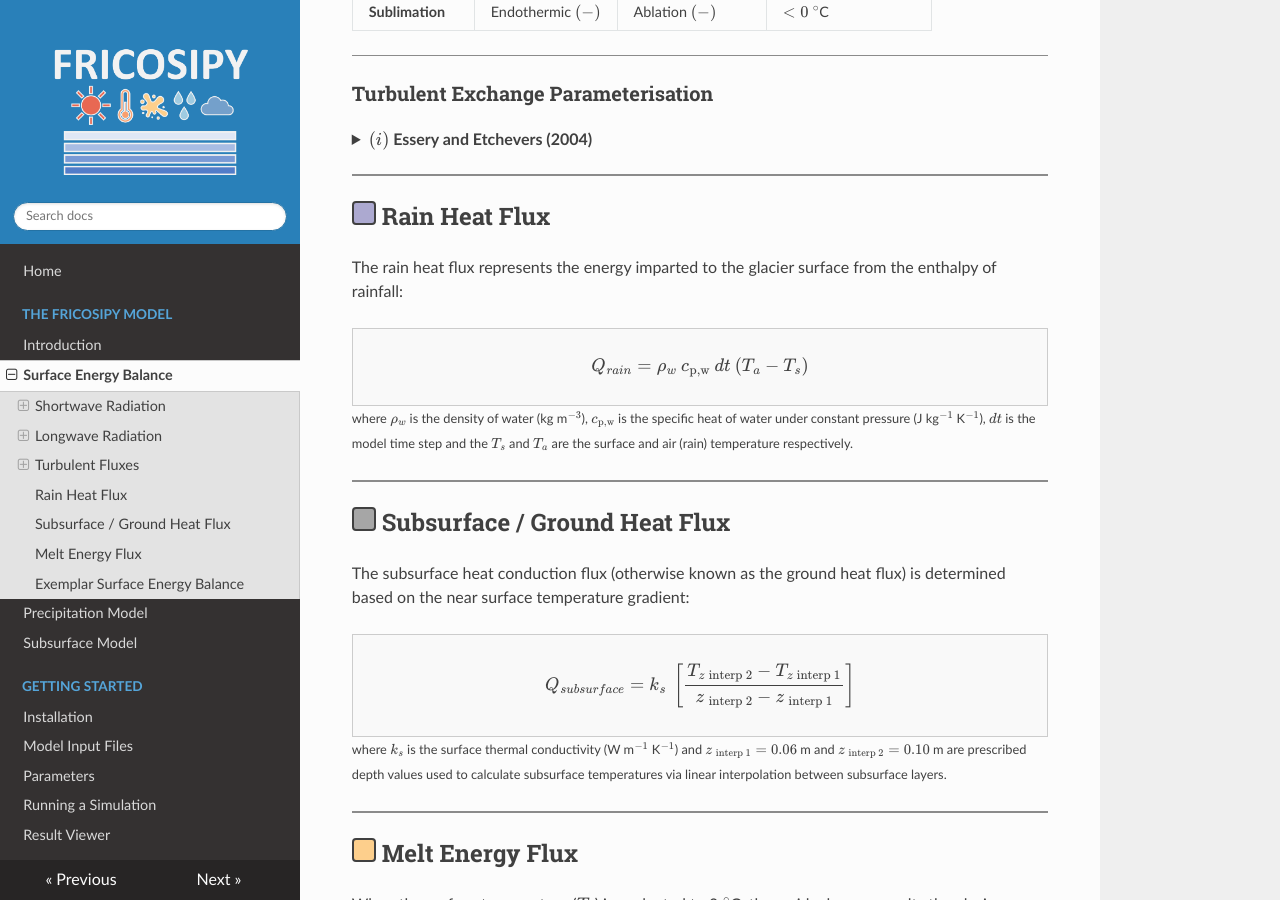
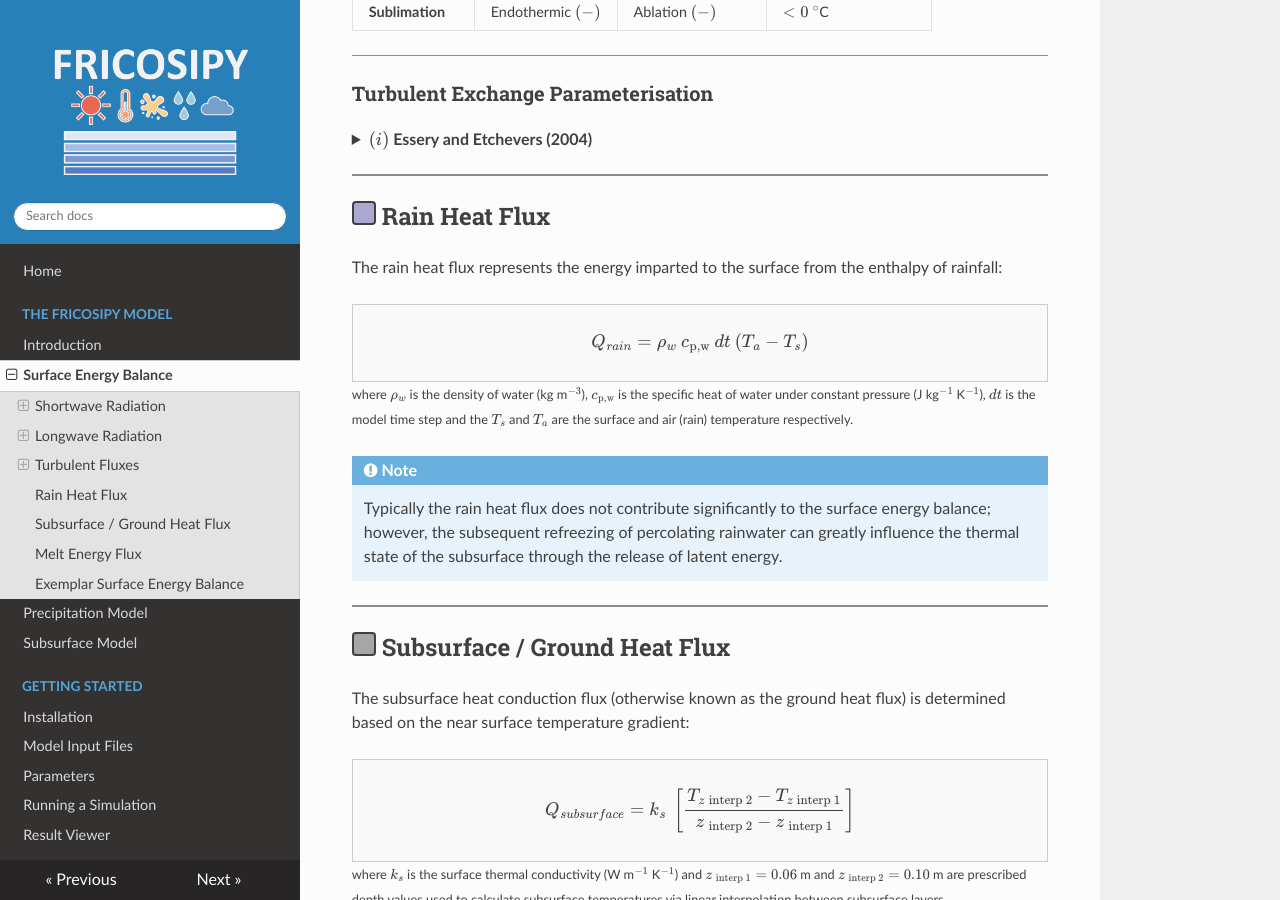
Before and after one commit to MarcusGastaldello/FRICOSIPY, an MkDocs documentation site: the page built from docs/surface_energy_balance.md, in a window 1280 px wide and 900 px high, scrolled down 4337 px. Built offline with MkDocs 1.6.1, drawn with Linux system fonts in a browser that asks for light colours; nearby versions of some CDN libraries.

Commit message:
Update surface_energy_balance.md

```diff
--- a/docs/surface_energy_balance.md
+++ b/docs/surface_energy_balance.md
@@ -244,7 +244,7 @@ The mass exchange associated with the latent heat flux depends on the glacier su
 
 ## <span style="display: inline-block; width: 1em; height: 1em;background-color: #ACA9D0; border: 2px solid #404040; border-radius: 4px; "></span> Rain Heat Flux
 
-The rain heat flux represents the energy imparted to the glacier surface from the enthalpy of rainfall:
+The rain heat flux represents the energy imparted to the surface from the enthalpy of rainfall:
 
 <div style="border:1px solid #ccc; padding:10px; background:#f9f9f9;">
 $$
@@ -252,6 +252,11 @@ Q_{rain} = \rho_{w} \: c_{\text{p,w}} \: dt \: (T_{a}-T_{s})
 $$
 </div>
 <small> where $\rho_{w}$ is the density of water (kg m$^{-3}$), $c_{\text{p,w}}$ is the specific heat of water under constant pressure (J kg$^{-1}$ K$^{-1}$), $dt$ is the model time step and the $T_{s}$ and $T_{a}$ are the surface and air (rain) temperature respectively.</small>
+
+!!! note
+
+    Typically the rain heat flux does not contribute significantly to the surface energy balance; however, the subsequent refreezing of percolating rainwater can greatly influence the thermal state of the subsurface through the release of latent energy.
+
 
 <hr style="height:2px; background-color:#8b8b8b; border:none;" />
 
```
